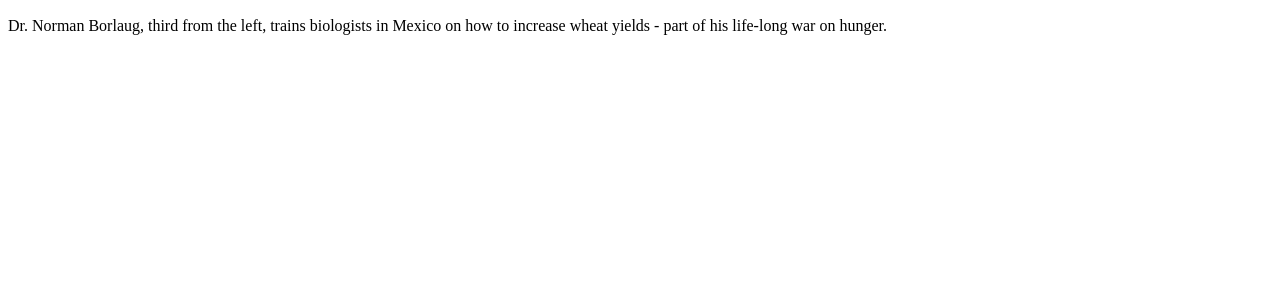
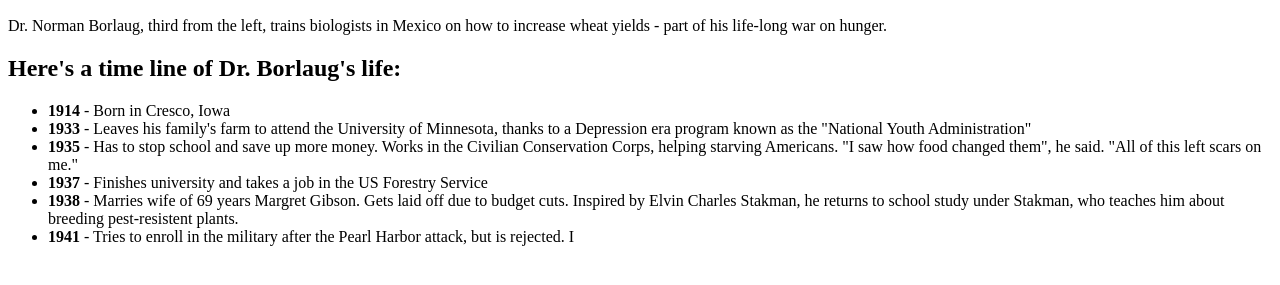
Before and after one commit to ha-manel/a-tribute-page, a plain HTML site: page index.html in a window 1280 px wide. Shown: the part 417-702 px from the top of the page. Drawn offline with Linux system fonts and the light colour scheme.

Commit message:
added steps 6-7

```diff
--- a/index.html
+++ b/index.html
@@ -18,6 +18,20 @@
       <p id="img-caption">Dr. Norman Borlaug, third from the left, trains biologists in Mexico on how to increase wheat
         yields - part of his life-long war on hunger.</p>
     </div>
+    <div id="tribute-info">
+      <h2>Here's a time line of Dr. Borlaug's life:</h2>
+      <ul>
+        <li> <b> 1914 </b> - Born in Cresco, Iowa</li>
+        <li> <b> 1933 </b> - Leaves his family's farm to attend the University of Minnesota, thanks to a Depression era
+          program known as the "National Youth Administration"</li>
+        <li> <b>1935</b> - Has to stop school and save up more money. Works in the Civilian Conservation Corps,
+          helping starving Americans. "I saw how food changed them", he said. "All of this left scars on me."</li>
+        <li> <b>1937</b> - Finishes university and takes a job in the US Forestry Service</li>
+        <li> <b>1938</b> - Marries wife of 69 years Margret Gibson. Gets laid off due to budget cuts. Inspired by
+          Elvin Charles Stakman, he returns to school study under Stakman, who teaches him about breeding pest-resistent
+          plants.</li>
+        <li> <b>1941</b> - Tries to enroll in the military after the Pearl Harbor attack, but is rejected. I
+
 
   </main>
   <script src="js/index.js"></script>
```
